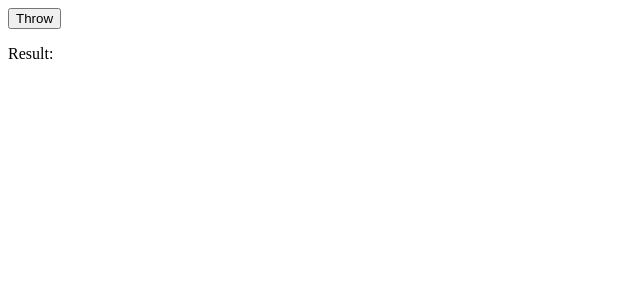
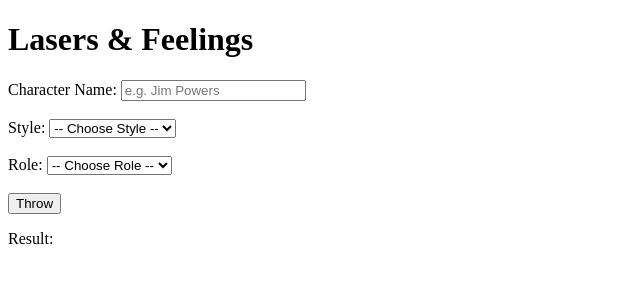
Before and after one commit to K2502833/sefall2026, a plain HTML site: page lasers_and_feelings/index.html in a window 1280 px wide. Shown: the whole page, without its empty margins (0-640 px from the left). Drawn offline with Linux system fonts and the light colour scheme.

Commit message:
Finish character name and start style and role

```diff
--- a/lasers_and_feelings/index.html
+++ b/lasers_and_feelings/index.html
@@ -6,18 +6,57 @@
     <title>Lasers and Feelings Tool</title>
 </head>
 <body>
+    <h1>Lasers &amp; Feelings</h1>
 
-    <button onClick="throwDice();" type="button">Throw</button>
-    <p>Result: </p>
-    <p id="result"></p>
+    <div>
+        <label for="characterName">Character Name:</label>
+        <input type="text" id="characterName" placeholder="e.g. Jim Powers">
+    </div>
+
+    <br>
+
+    <div>
+        <label for="characterStyle">Style:</label>
+        <select id="characterStyle">
+            <option value="">-- Choose Style --</option>
+            <option value="Alien">Alien</option>
+            <option value="Android">Android</option>
+            <option value="Dangerous">Dangerous</option>
+            <option value="Heroic">Heroic</option>
+            <option value="Hot-Shot">Hot-Shot</option>
+            <option value="Intrepid">Intrepid</option>
+            <option value="Savvy">Savvy</option>
+        </select>
+    </div>
+
+    <br>
+
+    <div>
+        <label for="characterRole">Role:</label>
+        <select id="characterRole">
+            <option value="">-- Choose Role --</option>
+            <option value="Doctor">Doctor</option>
+            <option value="Envoy">Envoy</option>
+            <option value="Engineer">Engineer</option>
+            <option value="Explorer">Explorer</option>
+            <option value="Pilot">Pilot</option>
+            <option value="Scientist">Scientist</option>
+            <option value="Soldier">Soldier</option>
+        </select>
+    </div>
+
+    <br>
+
+    <div>
+        <button onclick="throwDice();" type="button">Throw</button>
+        <p>Result: <span id="result"></span></p>
+    </div>
 
     <script>
         function throwDice() {
-        let result = Math.floor((Math.random() *6) + 1);
-        document.getElementById("result").innerText = result;
+            let result = Math.floor((Math.random() * 6) + 1);
+            document.getElementById("result").innerText = result;
         }
-    </script>
-
     </script>
 </body>
 </html>
```
Also changed, not shown: 1 other file.
